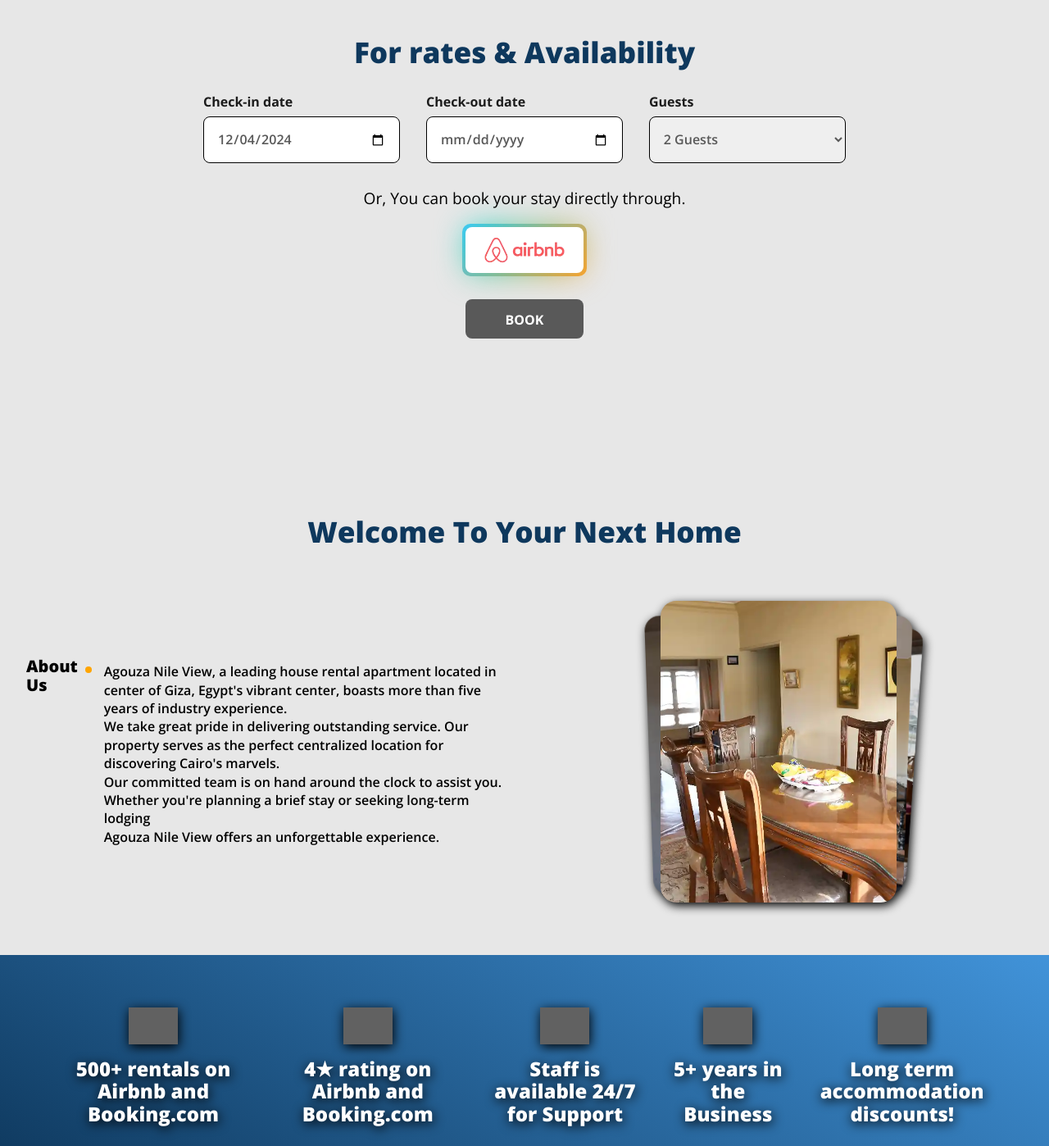
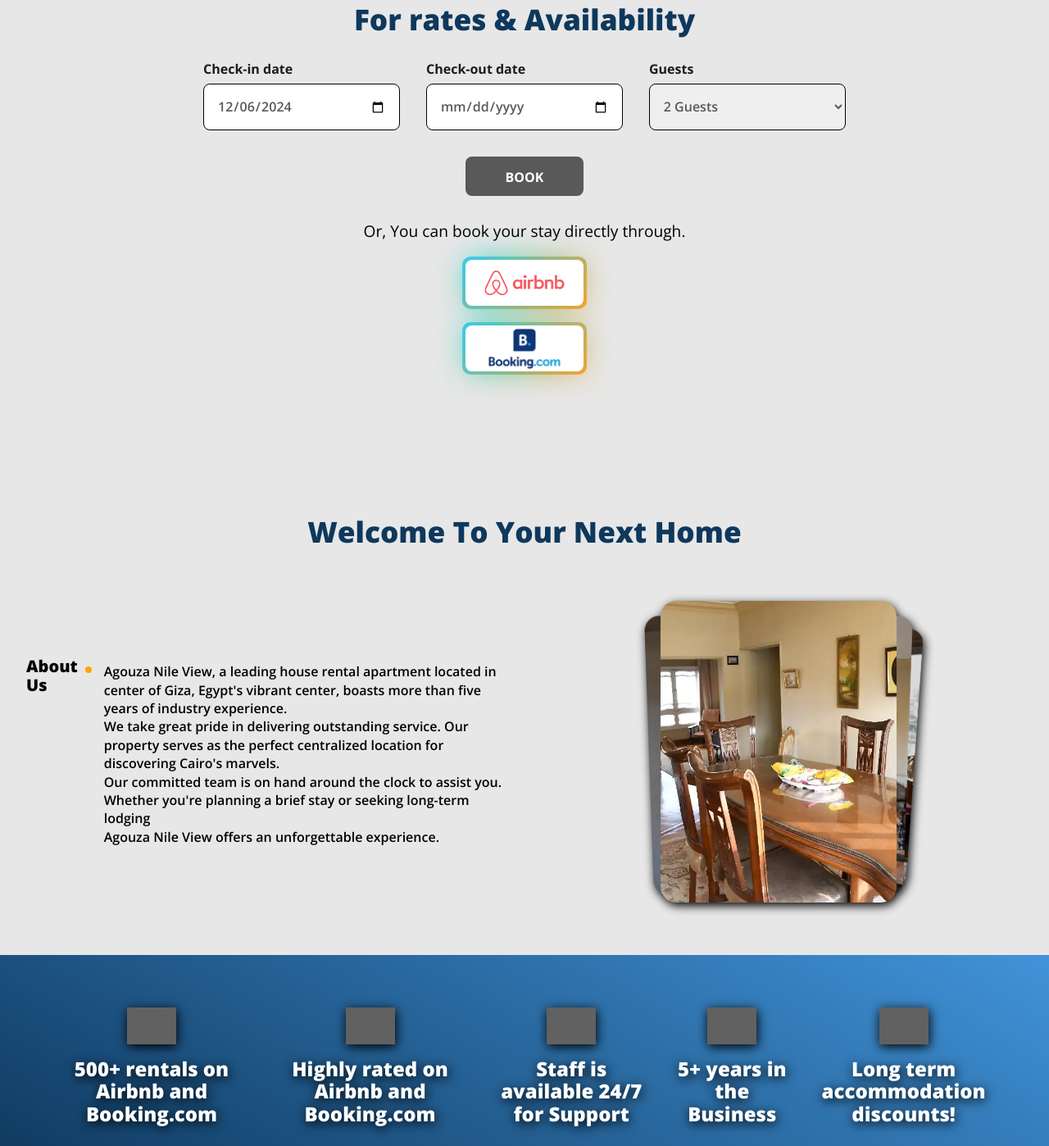
Before and after one commit to xXxAcexXx/AgouzaNileView, a plain HTML site: page index.html in a window 1280 px wide. Shown: the part 1162-2560 px from the top of the page at 82% size. Drawn offline with nearby package versions, Linux system fonts and the light colour scheme; some packages are replaced by stand-ins of ours; grey boxes are pictures that could not be loaded.

Commit message:
Changing Booking button place and adding 2 days on current day

```diff
--- a/index.html
+++ b/index.html
@@ -422,20 +422,6 @@
                 </div>
             </div>
 
-            <div class="bnb">
-                <div class="title">
-                    <p>
-                        Or, You can book your stay directly through.
-                    </p>
-                </div>
-
-                <div class="airbnb">
-                    <a href="https://abnb.me/iIFlFt9EOAb" target="_blank">
-                        <img src="images/airbnb_logo.webp" alt="Logo" class="airbnb-logo">
-                    </a>
-                </div>
-            </div>
-
             <div class="tatal-price-card close-price">
                 <div class="calc-info">
                     <div class="special">
@@ -470,6 +456,28 @@
             <button id="booking-button" class="disabled">
                 BOOK
             </button>
+
+            <div class="bnb">
+                <div class="title">
+                    <p>
+                        Or, You can book your stay directly through.
+                    </p>
+                </div>
+
+                <div class="airbnb">
+                    <a href="https://abnb.me/iIFlFt9EOAb" target="_blank">
+                        <img src="images/airbnb_logo.webp" alt="Logo" class="airbnb-logo">
+                    </a>
+                </div>
+
+                <div class="airbnb">
+                    <a href="https://www.booking.com/hotel/eg/agouza-nileview-apartment.html?aid=1263239;label=PShare-Pulse-gpnLDe@1733073340" target="_blank">
+                        <img src="images/booking_logo.webp" alt="bookingsiteLogo" class="bookingsite-logo" >
+                    </a>
+                </div>
+            </div>
+
+
 
             <div class="popup-container">
                 <div class="popup">
@@ -559,7 +567,7 @@
             <div class="icon">
                 <img src="https://static.thenounproject.com/png/5240929-200.png" alt="Reviews Symbol" />
             </div>
-            <p id='p2bubble'>4★ rating on Airbnb and Booking.com</p>
+            <p id='p2bubble'>Highly rated on Airbnb and Booking.com</p>
         </div>
         <div class="bubble">
             <div class="icon">
@@ -1177,7 +1185,7 @@
                 Thank you for reaching out. We'll get back to you soon. 😊
             </h3>
 
-            <p>Why not take a virtual stroll through our <a href="https://abnb.me/iIFlFt9EOAb" style="color:#FF5A5F; ">Airbnb</a> listing?</p>
+            <p>Why not take a virtual stroll through our <a href="https://abnb.me/iIFlFt9EOAb" style="color:#FF5A5F; ">Airbnb</a> or <a href="https://www.booking.com/hotel/eg/agouza-nileview-apartment.html?aid=1263239;label=PShare-Pulse-gpnLDe@1733073340" style="color:#FF5A5F; ">Booking.com</a> listing?</p>
             <button id="conf2-button">
                 OK
             </button>
--- a/script/booking.js
+++ b/script/booking.js
@@ -27,17 +27,23 @@ let currentDay = currentDate.getDate() < 10 ? `0${currentDate.getDate()}` : curr
 let currentMonth = currentDate.getMonth() + 1 < 10  ? `0${currentDate.getMonth() + 1}` : currentDate.getMonth() + 1;
 let currentYear = currentDate.getFullYear();
 
+let futureDate = new Date(currentDate);
+futureDate.setDate(currentDate.getDate() + 2);
+
+// Format the day to always have two digits
+let futureDay = futureDate.getDate() < 10 ? `0${futureDate.getDate()}` : futureDate.getDate();
+
 // Format the current date as yyyy-mm-dd
-let formattedCurrentDate = [currentYear, currentMonth, currentDay].join("-");
+let formattedCurrentDate = [currentYear, currentMonth, futureDay].join("-");
 
 // Set the minimum and default value for the check-in date input
 checkInDateInput.setAttribute("min", formattedCurrentDate);
 checkInDateInput.setAttribute("value", formattedCurrentDate);
 
 // Calculate the date three days later
-let today = new Date(currentDate);
+let today = new Date(currentDate+2);
 let threeDaysLatter = new Date(today);
-threeDaysLatter.setDate(today.getDate() + 3);
+threeDaysLatter.setDate(today.getDate() + 5);
 
 // Format the check-out date three days later as yyyy-mm-dd
 let checkOutDay = threeDaysLatter.getDate() < 10 ? `0${threeDaysLatter.getDate()}` : threeDaysLatter.getDate();
```
